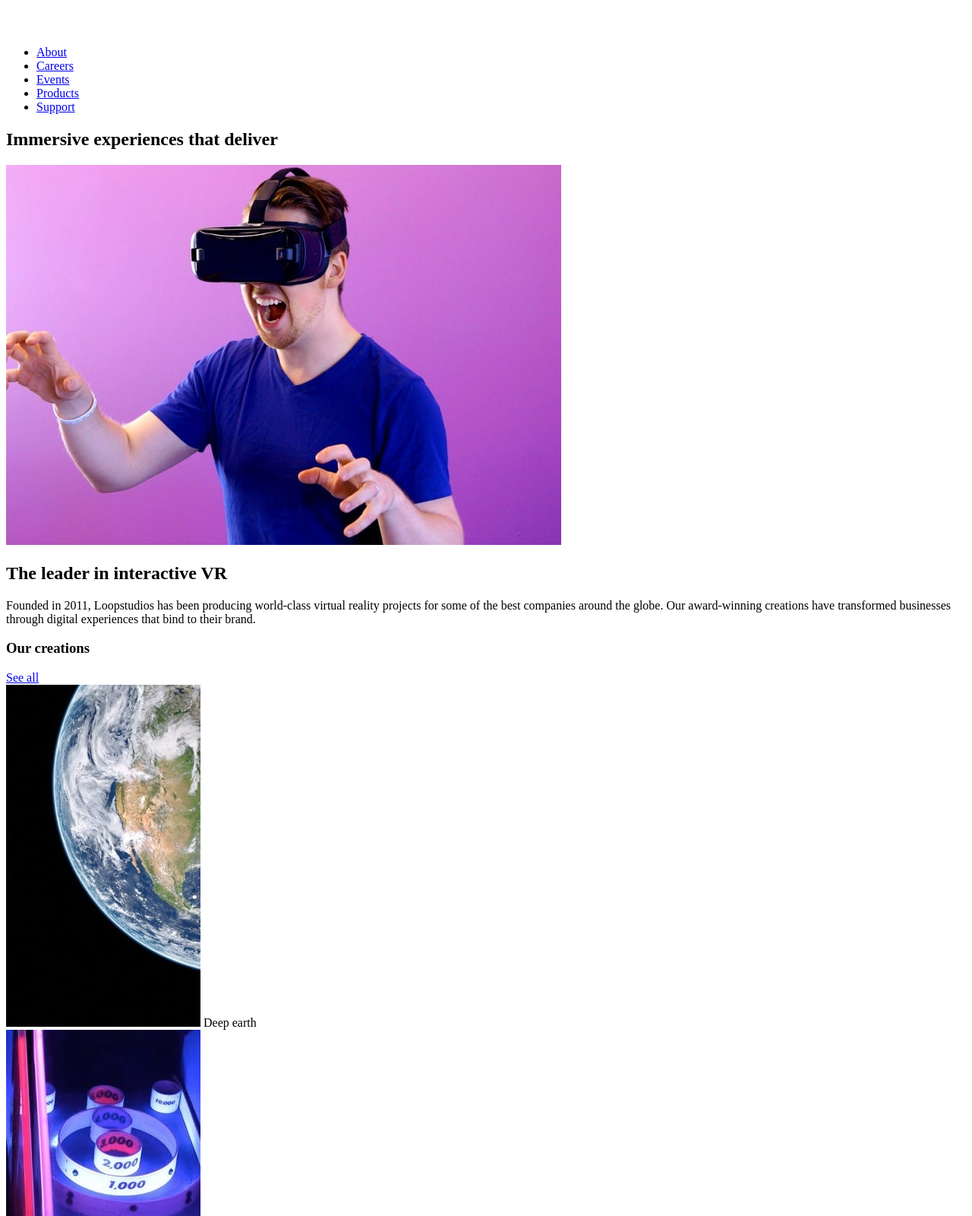
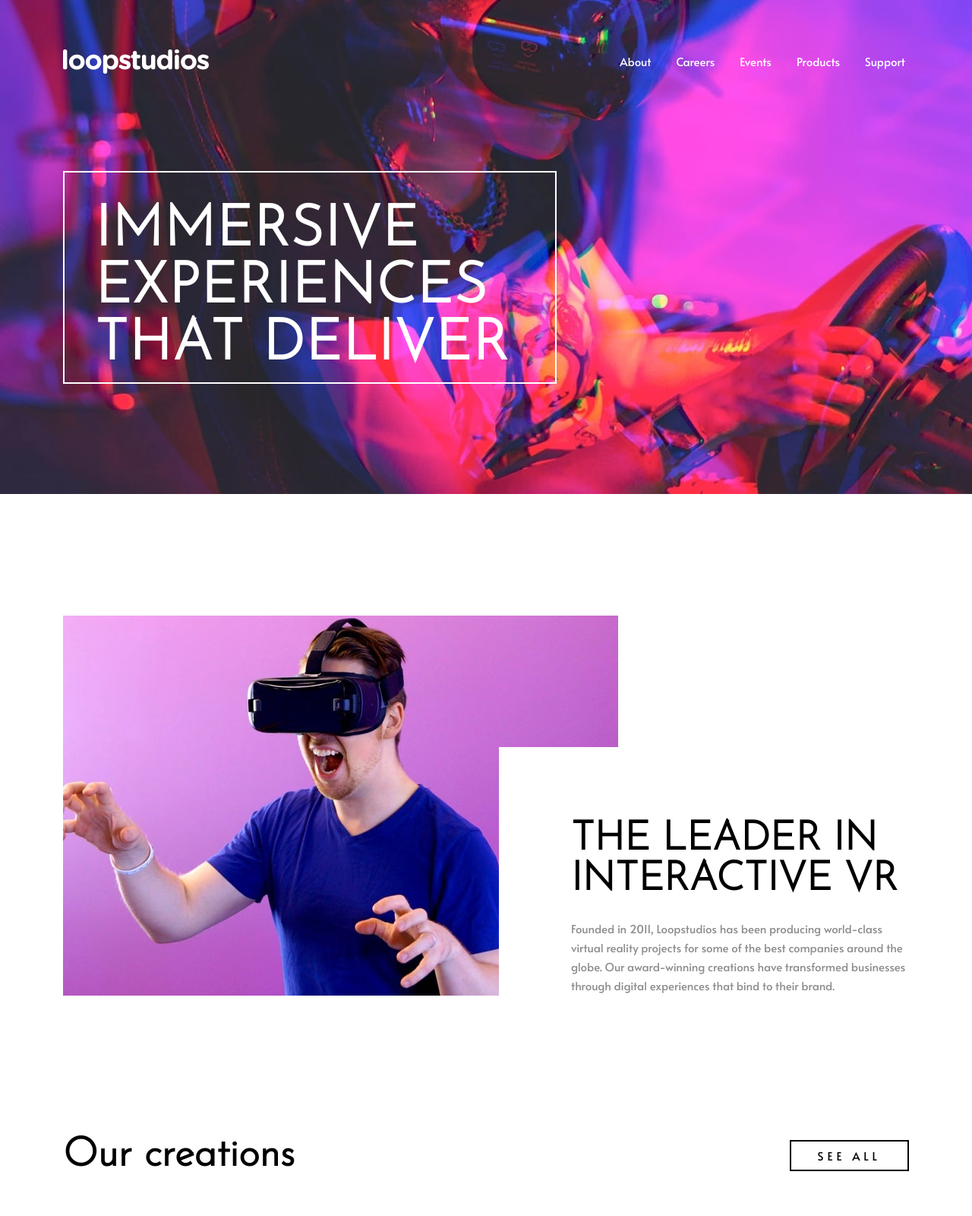
Before and after one commit to bazinygero/loopstudios-landing-page-main, a plain HTML site: page index.html in a window 1280 px wide. Shown: the top 1600 px of the page at 76% size. Drawn offline with Linux system fonts and the light colour scheme.

Commit message:
Add desktop styling.

```diff
--- a/index.html
+++ b/index.html
@@ -5,9 +5,11 @@
   <meta name="viewport" content="width=device-width, initial-scale=1.0"> <!-- displays site properly based on user's device -->
 
   <link rel="icon" type="image/png" sizes="32x32" href="./images/favicon-32x32.png">
-
+  <link rel="preconnect" href="https://fonts.googleapis.com">
+  <link rel="preconnect" href="https://fonts.gstatic.com" crossorigin>
+  <link href="https://fonts.googleapis.com/css2?family=Alata&family=Josefin+Sans:wght@300&display=swap" rel="stylesheet">
   <title>Frontend Mentor | Loopstudios landing page</title>
-
+  <link rel="stylesheet" href="./styles.css">
   <!-- Feel free to remove these styles or customise in your own stylesheet 👍 -->
   <style>
     .attribution { font-size: 11px; text-align: center; }
@@ -16,24 +18,26 @@
 </head>
 <body>
   <header>
-    <nav>
+
       <div class="container">
         <div class="header__wrapper">
           <div class="logo"><a href="#"><img src="./images/logo.svg" alt="logo"></a></div>
+            <nav>
               <ul class="menu">
-            <li class="menu__item"><a href="#" class="menu__item-link">About</a></li>
-            <li class="menu__item"><a href="#" class="menu__item-link">Careers</a></li>
-            <li class="menu__item"><a href="#" class="menu__item-link">Events</a></li>
-            <li class="menu__item"><a href="#" class="menu__item-link">Products</a></li>
-            <li class="menu__item"><a href="#" class="menu__item-link">Support</a></li>
+                <li class="menu__item"><a href="#" class="menu__link">About</a></li>
+                <li class="menu__item"><a href="#" class="menu__link">Careers</a></li>
+                <li class="menu__item"><a href="#" class="menu__link">Events</a></li>
+                <li class="menu__item"><a href="#" class="menu__link">Products</a></li>
+                <li class="menu__item"><a href="#" class="menu__link">Support</a></li>
               </ul>
+            </nav>
         </div>
       </div>
-    </nav>
+
   </header>
   <main>
     <section class="banner">
-      <div class="container">
+      <div class="container container-height">
         <div class="banner__text">
           <h1>Immersive experiences that deliver</h1>
         </div>
@@ -43,7 +47,6 @@
       <div class="container">
         <div class="about__wrapper">
           <img src="./images/desktop/image-interactive.jpg" alt="Man in VR">
-        </div>
           <div class="about__text">
             <h2 class="about__title">The leader in interactive VR</h2>
             <p>Founded in 2011, Loopstudios has been producing world-class virtual reality
@@ -51,6 +54,8 @@
               creations have transformed businesses through digital experiences that bind
               to their brand.</p>
           </div>
+        </div>
+
       </div>
     </section>
     <section class="creations">
@@ -61,35 +66,35 @@
         </div>
         <div class="creations__wrapper">
           <div class="card">
-            <img src="./images/desktop/image-deep-earth.jpg" alt="Deep earth">
+            <img src="./images/desktop/image-deep-earth.jpg" alt="Deep earth" class="card__image">
             <span class="card__title">Deep earth</span>
           </div>
           <div class="card">
-            <img src="./images/desktop/image-night-arcade.jpg" alt="Night arcade">
+            <img src="./images/desktop/image-night-arcade.jpg" alt="Night arcade" class="card__image">
             <span class="card__title">Night arcade</span>
           </div>
           <div class="card">
-            <img src="./images/desktop/image-soccer-team.jpg" alt="Soccer team">
+            <img src="./images/desktop/image-soccer-team.jpg" alt="Soccer team" class="card__image">
             <span class="card__title">Soccer team VR</span>
           </div>
           <div class="card">
-            <img src="./images/desktop/image-grid.jpg" alt="The grid">
+            <img src="./images/desktop/image-grid.jpg" alt="The grid" class="card__image">
             <span class="card__title">The grid</span>
           </div>
           <div class="card">
-            <img src="./images/desktop/image-from-above.jpg" alt="From above">
+            <img src="./images/desktop/image-from-above.jpg" alt="From above" class="card__image">
             <span class="card__title">From up above VR</span>
           </div>
           <div class="card">
-            <img src="./images/desktop/image-pocket-borealis.jpg" alt="Pocket borealis">
+            <img src="./images/desktop/image-pocket-borealis.jpg" alt="Pocket borealis" class="card__image">
             <span class="card__title">Pocket borealis</span>
           </div>
           <div class="card">
-            <img src="./images/desktop/image-curiosity.jpg" alt="The curiosity">
+            <img src="./images/desktop/image-curiosity.jpg" alt="The curiosity" class="card__image">
             <span class="card__title">The curiosity</span>
           </div>
           <div class="card">
-            <img src="./images/desktop/image-fisheye.jpg" alt="Make it fisheye">
+            <img src="./images/desktop/image-fisheye.jpg" alt="Make it fisheye" class="card__image">
             <span class="card__title">Make it fisheye</span>
           </div>
         </div>
--- /dev/null
+++ b/styles.css
@@ -0,0 +1,333 @@
+:root {
+    --white: hsl(0, 0%, 100%);
+    --black: hsl(0, 0%, 0%);
+    --dark-grey: hsl(0, 0%, 55%);
+    --very-dark-gray: hsl(0, 0%, 41%);
+
+    --alata: 'Alata', sans-serif;
+    --josefin: 'Josefin Sans', sans-serif;
+}
+
+* {
+    padding: 0;
+    margin: 0;
+    box-sizing: border-box;
+}
+
+body {
+    font-size: 15px;
+    position: relative;
+}
+
+.container {
+    width: 1114px;
+    margin: auto;
+}
+
+.container-height {
+    height: 100%;
+}
+
+header {
+    position: absolute;
+    top: 0;
+    transform: translateX(-50%);
+    left: 50%;
+    width: 100%;
+    z-index: 5000;
+}
+
+.header__wrapper {
+    display: flex;
+    justify-content: space-between;
+    padding-top: 65px;
+}
+
+.menu {
+    list-style: none;
+    display: flex;
+    margin-top: 5px;
+    margin-right: 5px;
+}
+
+.menu__item {
+    margin-left: 33px;
+    font-family: var(--alata);
+}
+
+.menu__link {
+    color: var(--white);
+    text-decoration: none;
+    position: relative;
+}
+
+.menu__link::before {
+    width: 0;
+    bottom: -10px;
+    background: var(--white);
+    position: absolute;
+    height: 2px;
+    transform: translateX(-50%);
+    left: 50%;
+    content: "";
+    transition: ease 0.2s;
+}
+
+.menu__link:hover::before {
+    width: 60%;
+    transition: ease 0.2s;
+}
+
+.banner {
+    background-image: url(./images/desktop/image-hero.jpg);
+    height: 650px;
+    background-position: center;
+    background-repeat: no-repeat;
+}
+
+.banner__text {
+    position: relative;
+    top: 225px;
+    padding: 40px 40px;
+    color: var(--white);
+    font-size: 3.1rem;
+    border: 2px solid var(--white);
+    width: 650px;
+    height: 280px;
+    font-family: var(--josefin);
+    text-transform: uppercase;
+    letter-spacing: 1.5px;
+}
+
+.about {
+    padding-top: 160px;
+}
+
+.about__wrapper {
+    position: relative;
+}
+
+.about__text {
+    position: absolute;
+    right: 0;
+    bottom: 0;
+    width: 540px;
+    background: var(--white);
+    padding-top: 95px;
+    padding-left: 95px;
+}
+
+.about__title {
+    font-family: var(--josefin);
+    font-size: 3.3rem;
+    text-transform: uppercase;
+    margin-bottom: 25px;
+}
+
+p {
+    font-family: var(--alata);
+    margin-bottom: 5px;
+    line-height: 25px;
+    color: var(--dark-grey);
+}
+
+.creations {
+    padding-top: 180px;
+    margin-bottom: 185px;
+}
+
+.creations__heading {
+    display: flex;
+    justify-content: space-between;
+    align-items: center;
+    margin-bottom: 80px;
+}
+
+.creations__title {
+    font-size: 3.3rem;
+    font-family: var(--josefin);
+}
+
+.button {
+    text-transform: uppercase;
+    color: var(--black);
+    text-decoration: none;
+    font-family: var(--alata);
+    padding: 8px 35px;
+    letter-spacing: 5px;
+    position: relative;
+    border: 2px solid var(--black);
+}
+
+.button::after {
+    content: "";
+    background: var(--black);
+    position: absolute;
+    z-index: -1;
+    display: block;
+    left: 0;
+    right: 0;
+    top: 0;
+    bottom: 0;
+    transform: scale(0, 1);
+    transition: all 0.3s ease-out;
+}
+
+.button:hover {
+    color: var(--white);
+}
+
+.button:hover::after {
+    transform: scale(1, 1);
+    transition: all 0.3s ease-out;
+}
+
+.creations__wrapper {
+    display: grid;
+    grid-template-columns: 1fr 1fr 1fr 1fr;
+    grid-template-rows: 1fr 1fr;
+    grid-row-gap: 30px;
+}
+
+.card {
+    height: 450px;
+    position: relative;
+    display: flex;
+    width: 256px;
+}
+
+.card:hover {
+    cursor: pointer;
+}
+
+.card:hover .card__image {
+    opacity: 0.4;
+    transition: all 0.2s ease-out;
+}
+
+.card:hover .card__title {
+    color: var(--black);
+    transition: all 0.2s ease-out;
+}
+
+.card__image {
+    position: absolute;
+    z-index: 5;
+    transition: all 0.2s ease-out;
+}
+
+.card__title {
+    z-index: 10;
+    color: var(--white);
+    align-self: flex-end;
+    font-family: var(--josefin);
+    text-transform: uppercase;
+    font-size: 2em;
+    padding: 33px 40px;
+    letter-spacing: 1.5px;
+    transition: all 0.2s ease-out;
+}
+
+footer {
+    background-color: var(--black);
+    color: var(--white);
+    height: 160px;
+}
+
+.footer__wrapper {
+    display: flex;
+    justify-content: space-between;
+    padding: 0 2px;
+    padding-top: 40px;
+}
+
+.footer-menu, .socials {
+    display: flex;
+    list-style: none;
+}
+
+.footer__logo {
+    margin-bottom: 18px;
+    display: block;
+}
+
+.footer__logo img {
+    transform: scale(0.75);
+    left: -25px;
+    position: relative;
+}
+
+.footer-menu__item {
+    font-family: var(--alata);
+    margin-right: 32.5px;
+}
+
+.footer-menu__item a {
+    color: var(--white);
+    text-decoration: none;
+    position: relative;
+}
+
+.footer-menu__item a::before {
+    width: 0;
+    bottom: -10px;
+    background: var(--white);
+    position: absolute;
+    height: 2px;
+    transform: translateX(-50%);
+    left: 50%;
+    content: "";
+    transition: ease 0.2s;
+}
+
+.footer-menu__item a:hover::before {
+    width: 60%;
+    transition: ease 0.2s;
+}
+
+.socials {
+    margin-top: 3px;
+    justify-content: flex-end;
+}
+
+.socials__item {
+    margin-left: 16px;
+    margin-bottom: 22px;
+}
+
+.socials__item a {
+    position: relative;
+}
+
+.socials__item a::before {
+    width: 0;
+    bottom: -8px;
+    background: var(--white);
+    position: absolute;
+    height: 2px;
+    transform: translateX(-50%);
+    left: 50%;
+    content: "";
+    transition: ease 0.2s;
+}
+
+.socials__item a:hover::before {
+    width: 100%;
+    transition: ease 0.2s;
+}
+
+.copy {
+    font-family: var(--alata);
+    color: var(--dark-grey);
+}
+
+.attribution {
+    font-size: 13px;
+    position: absolute;
+    text-align: center;
+    bottom: 10px;
+    transform: translateX(-50%);
+    left: 50%;
+    color: var(--white);
+    font-family: var(--alata);
+}
```
Lines whose indentation alone changed are shown as unchanged.
